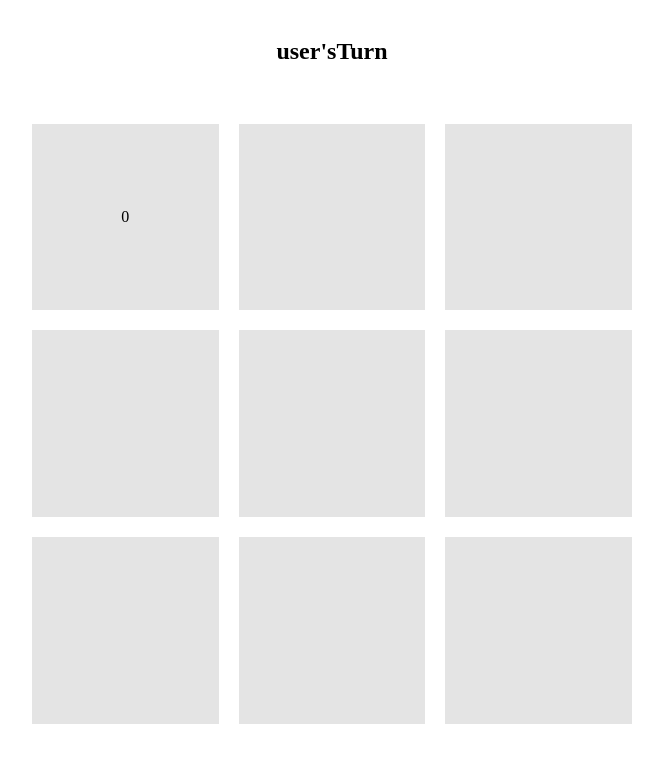
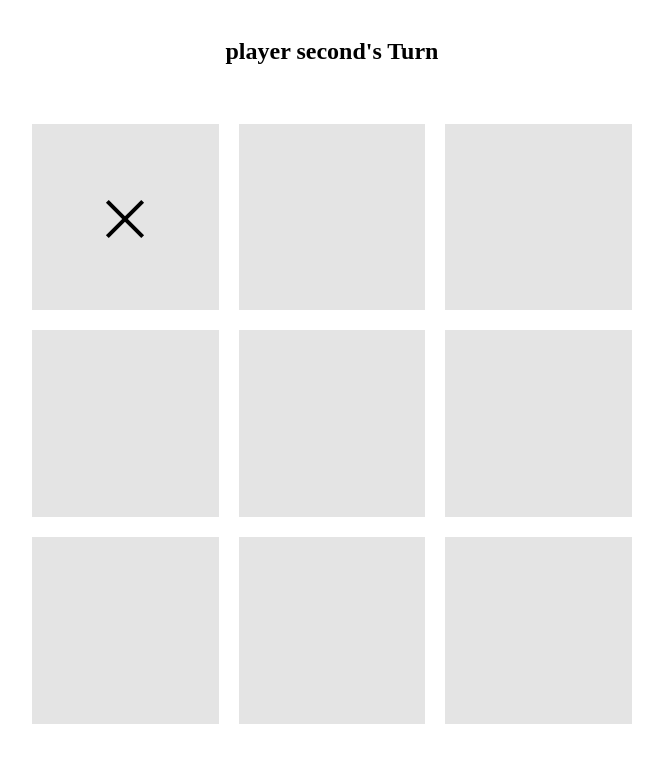
Before and after one commit to Lukagbn/tictactoe, a React (Vite) app: page / in a window 1280 px wide. Both pictures are taken after a click on the element 433 px from the left and 216 px from the top of the page. Shown: the top 762 px of the page, without its empty margins (308-971 px from the left). Built offline with nearby package versions, Linux system fonts and the light colour scheme.

Commit message:
feat: add winning logic an better board X/O symbols

```diff
--- a/src/App.tsx
+++ b/src/App.tsx
@@ -1,5 +1,8 @@
-import { useEffect, useState } from "react";
+import { useState } from "react";
 import "./App.sass";
+import Winner from "./components/Winner";
+import Circle from "./components/Circle/Circle";
+import Cross from "./components/Cross/Cross";
 
 const winningCombos = [
   [0, 1, 2],
@@ -15,37 +18,36 @@ const winningCombos = [
 function App() {
   const [user, setUser] = useState<boolean>(false);
   const [choices, setChoices] = useState<number[]>([]);
-  const [botIndex, setBotIndex] = useState<number[]>([]);
-  const [userIndex, setUserIndex] = useState<number[]>([]);
+  const [playerOneIndex, setplayerOneIndex] = useState<number[]>([]);
+  const [playerTwoIndex, setplayerTwoIndex] = useState<number[]>([]);
 
   function getIndex(index: number) {
     if (choices.includes(index)) return;
     if (!user) {
-      setBotIndex((prev) => [...prev, index]);
+      setplayerOneIndex((prev) => [...prev, index]);
     } else {
-      setUserIndex((prev) => [...prev, index]);
+      setplayerTwoIndex((prev) => [...prev, index]);
     }
     return setChoices((prev) => [...prev, index]);
   }
+  // ვკითხო ეს ვუნქცია
   function checkWin(playerIndex: number[]) {
     return winningCombos.some((combo) =>
       combo.every((index) => playerIndex.includes(index)),
     );
   }
-  useEffect(() => {
-    if (checkWin(botIndex)) {
-      console.log("bot wins");
+  function returnWinner() {
+    if (checkWin(playerOneIndex)) {
+      return <Winner player="one" />;
+    } else if (checkWin(playerTwoIndex)) {
+      return <Winner player="two" />;
     }
-    if (checkWin(userIndex)) {
-      console.log("user wins");
-    }
-    console.log("bot:", botIndex);
-    console.log("user:", userIndex);
-  }, [userIndex, botIndex]);
+  }
 
   return (
     <main>
-      <h2 className="turn">{user ? "user's" : "bot's"}Turn</h2>
+      {returnWinner()}
+      <h2 className="turn">{user ? "player second's" : "player one's"} Turn</h2>
       <section className="board">
         {Array.from({ length: 9 }).map((_, index) => {
           return (
@@ -53,11 +55,17 @@ function App() {
               className="choice"
               key={index}
               onClick={() => {
+                if (choices.includes(index)) return;
                 getIndex(index);
                 setUser(!user);
               }}
             >
-              {choices.includes(index) ? index : null}
+              {/* ვკითხო ეს ნაწილი */}
+              {playerOneIndex.includes(index) ? (
+                <Cross />
+              ) : playerTwoIndex.includes(index) ? (
+                <Circle />
+              ) : null}
             </div>
           );
         })}
--- /dev/null
+++ b/src/components/Circle/Circle.sass
@@ -0,0 +1,5 @@
+.circle
+    width: 50px
+    height: 50px
+    border: 4px solid black
+    border-radius: 50%
--- /dev/null
+++ b/src/components/Circle/Circle.tsx
@@ -0,0 +1,7 @@
+import "./Circle.sass";
+
+function Circle() {
+  return <div className="circle"></div>;
+}
+
+export default Circle;
--- /dev/null
+++ b/src/components/Cross/Cross.sass
@@ -0,0 +1,15 @@
+.cross
+  position: relative
+  width: 50px
+  height: 50px
+  span
+    position: absolute
+    top: 50%
+    left: 0
+    width: 100%
+    height: 4px
+    background: black
+  span.first
+    transform: rotate(45deg)
+  span.second
+    transform: rotate(-45deg)
--- /dev/null
+++ b/src/components/Cross/Cross.tsx
@@ -0,0 +1,11 @@
+import "./Cross.sass";
+function Cross() {
+  return (
+    <div className="cross">
+      <span className="first"></span>
+      <span className="second"></span>
+    </div>
+  );
+}
+
+export default Cross;
--- /dev/null
+++ b/src/components/Winner.sass
@@ -0,0 +1,13 @@
+.overlay
+    position: fixed
+    top: 0
+    left: 0
+    width: 100%
+    height: 100%
+    background: red
+    z-index: 10
+    .winner
+        position: absolute
+        color: white
+        top: 50%
+        left: 50%
--- /dev/null
+++ b/src/components/Winner.tsx
@@ -0,0 +1,16 @@
+import "./Winner.sass";
+
+type Player = {
+  player: "one" | "two";
+};
+
+function Winner({ player }: Player) {
+  return (
+    <div className="overlay">
+      <h2 className="winner">winner is {player}</h2>
+      <button onClick={() => window.location.reload()}>restart</button>
+    </div>
+  );
+}
+
+export default Winner;
```
